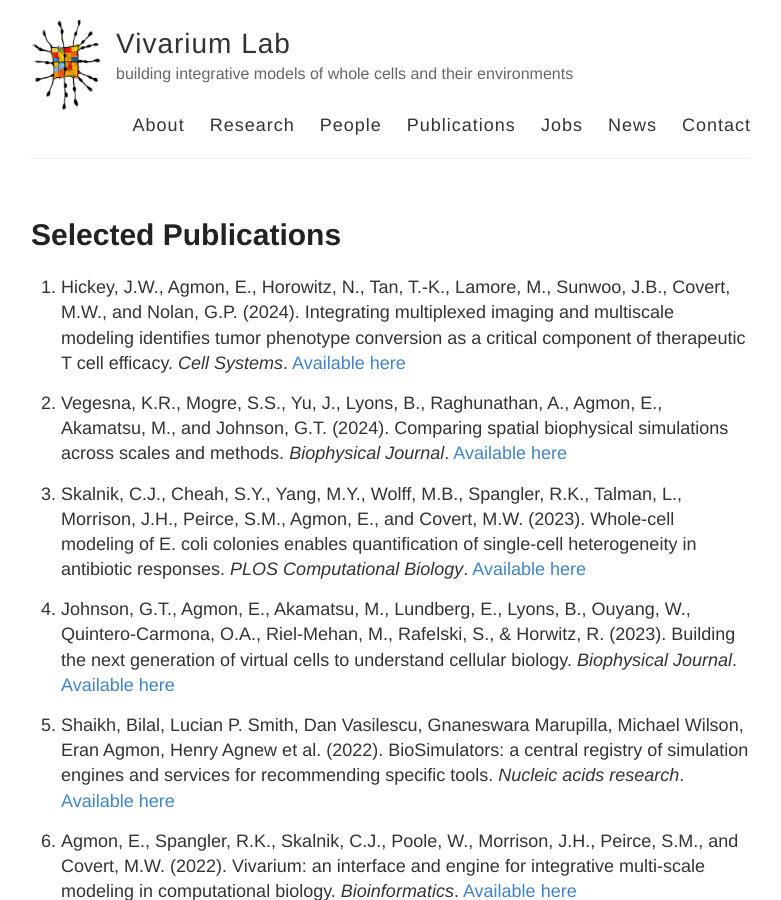
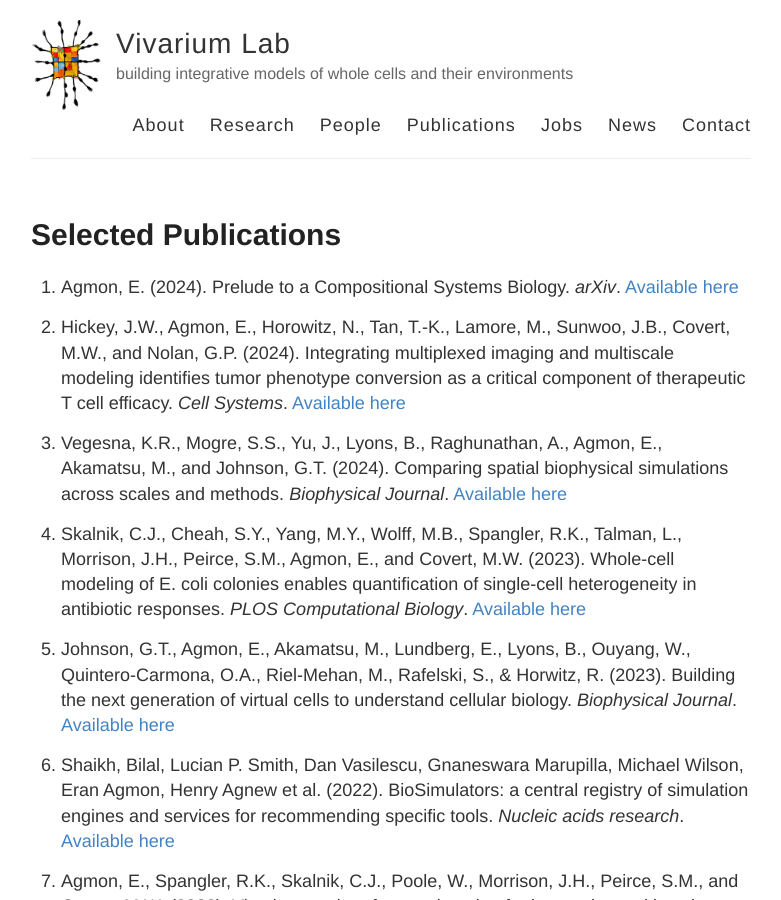
Before and after one commit to eagmon/eagmon.github.io, a Jekyll site: the page built from publications.md, in a window 1280 px wide and 900 px high. Shown: the whole window, without its empty margins (249-1030 px from the left). Built offline with Jekyll 4.4.1, drawn with Linux system fonts in a browser that asks for light colours.

Commit message:
relude publication

```diff
--- a/_data/publications.yml
+++ b/_data/publications.yml
@@ -1,3 +1,9 @@
+- authors: 'Agmon, E.'
+  year: '2024'
+  title: 'Prelude to a Compositional Systems Biology.'
+  journal: 'arXiv'
+  link: 'https://arxiv.org/abs/2408.00942'
+
 - authors: 'Hickey, J.W., Agmon, E., Horowitz, N., Tan, T.-K., Lamore, M., Sunwoo, J.B., Covert, M.W., and Nolan, G.P.'
   year: '2024'
   title: 'Integrating multiplexed imaging and multiscale modeling identifies tumor phenotype conversion as a critical component of therapeutic T cell efficacy.'
```
